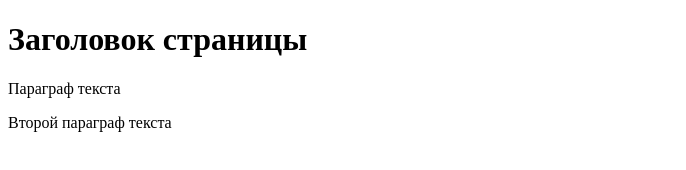
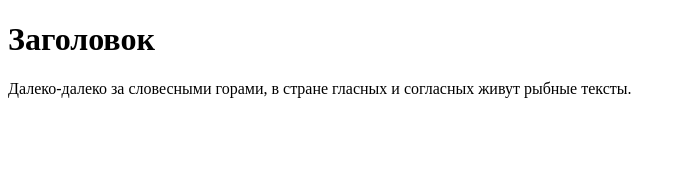
Before and after one commit to front-artem-tusur/project, a plain HTML site: page index.html in a window 1280 px wide. Shown: the whole page, without its empty margins (0-686 px from the left). Drawn offline with Linux system fonts and the light colour scheme.

Commit message:
first commit

```diff
--- a/index.html
+++ b/index.html
@@ -4,18 +4,15 @@
 <head>
   <meta charset="UTF-8">
   <meta name="viewport" content="width=device-width, initial-scale=1.0">
-  <title>Project</title>
+  <link rel="stylesheet" href="styles/styles.css">
+  <title>Lenni Art</title>
 </head>
 
 <body>
-  <header>
-    <h1 title="главный заголовок страницы">Заголовок страницы</h1>
+  <header class="page-header">
+    <h1 title="главный заголовок страницы" class="page-header__title">Заголовок</h1>
+    <p title="текст" class="page-header__text">Далеко-далеко за словесными горами, в стране гласных и согласных живут рыбные тексты.</p>
   </header>
-  <main>
-    <p title="текст страницы">Параграф текста</p>
-    <p title="второй текст страницы">Второй параграф текста</p>
-  </main>
-
 </body>
 
 </html>
```
Also changed, not shown: styles/styles.css (added).
